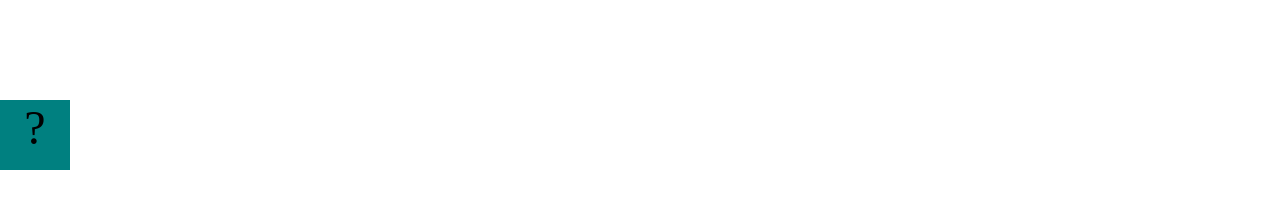
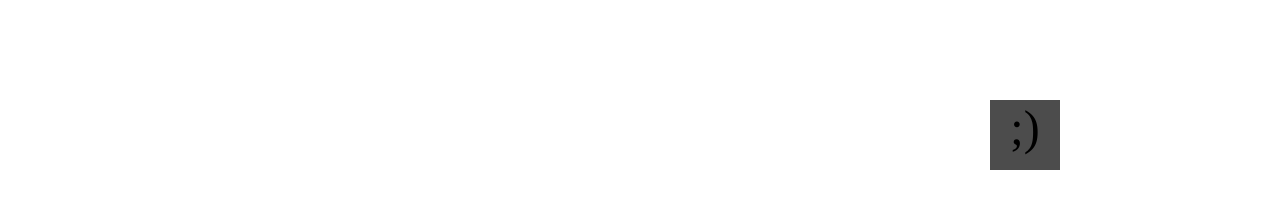
Before and after one commit to larenzeg/larenzeg.github.io, a plain HTML site: page projects/bouncing-box/index.html in a window 1280 px wide. Drawn offline with Linux system fonts and the light colour scheme.

Commit message:
completed todo3

```diff
--- a/projects/bouncing-box/index.html
+++ b/projects/bouncing-box/index.html
@@ -8,7 +8,7 @@
 		.box {
 			width: 70px;
 			height: 70px;
-			background-color: teal;
+			background-color: rgb(76, 76, 76);
 			font-size: 300%;
 			text-align: center;
 			user-select: none;
@@ -26,7 +26,7 @@
 </head>
 <body class="board">
 	<!-- HTML for the box -->
-	<div class="box">?</div>
+	<div class="box">;)</div>
 
 	<script>
 		(function(){
@@ -62,7 +62,7 @@
 			//////////////////////////////////////////////////////////////////
 
 			// TODO 2 - Variable declarations
-
+			var positionX = 0
 
 
 			/*
@@ -71,8 +71,8 @@
 			turn it around!
 			*/
 			function update() {
-
-
+				moveBoxTo(positionX);
+                positionX = positionX + 10;
 			};
 
 			/*
@@ -81,7 +81,7 @@
 			the left side of the screen.
 			*/
 			function handleBoxClick() {
-
+				positionX = 0;
 
 
 			};
```
